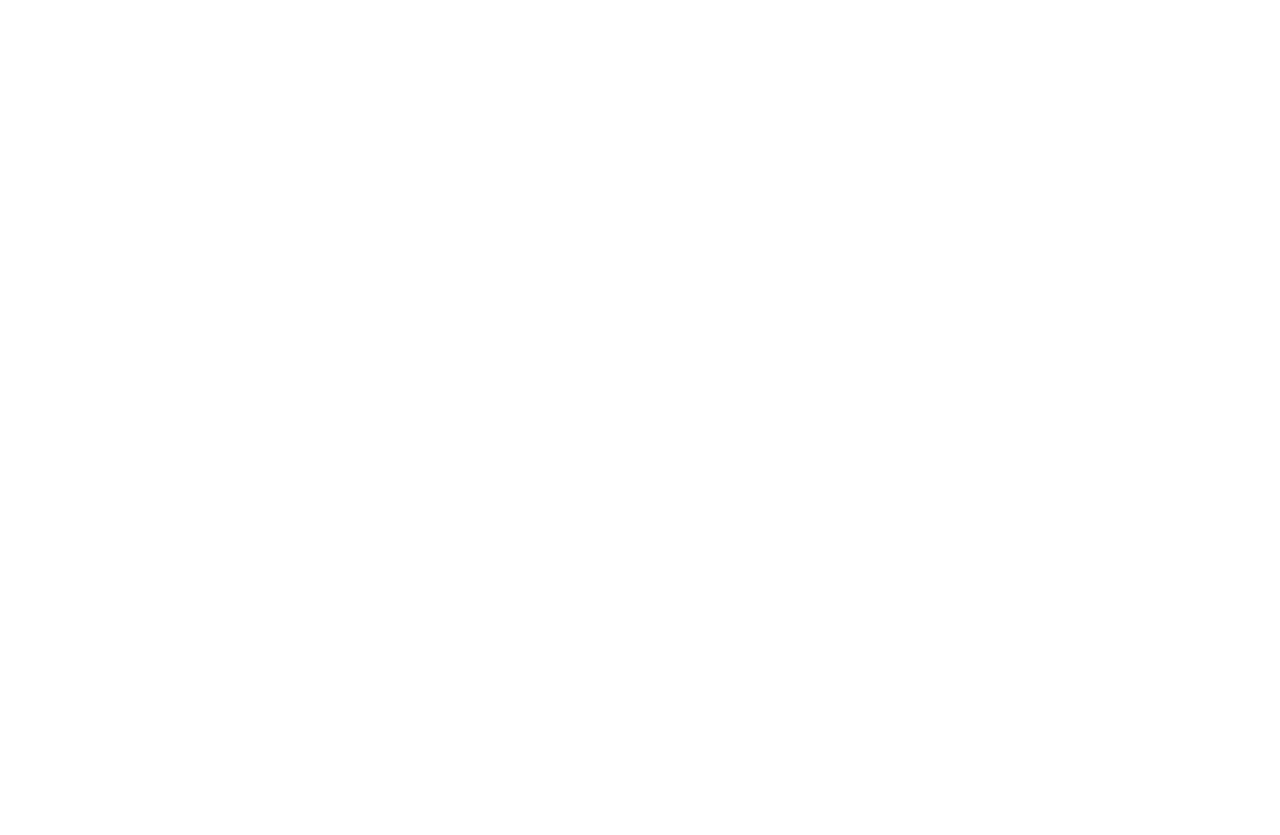
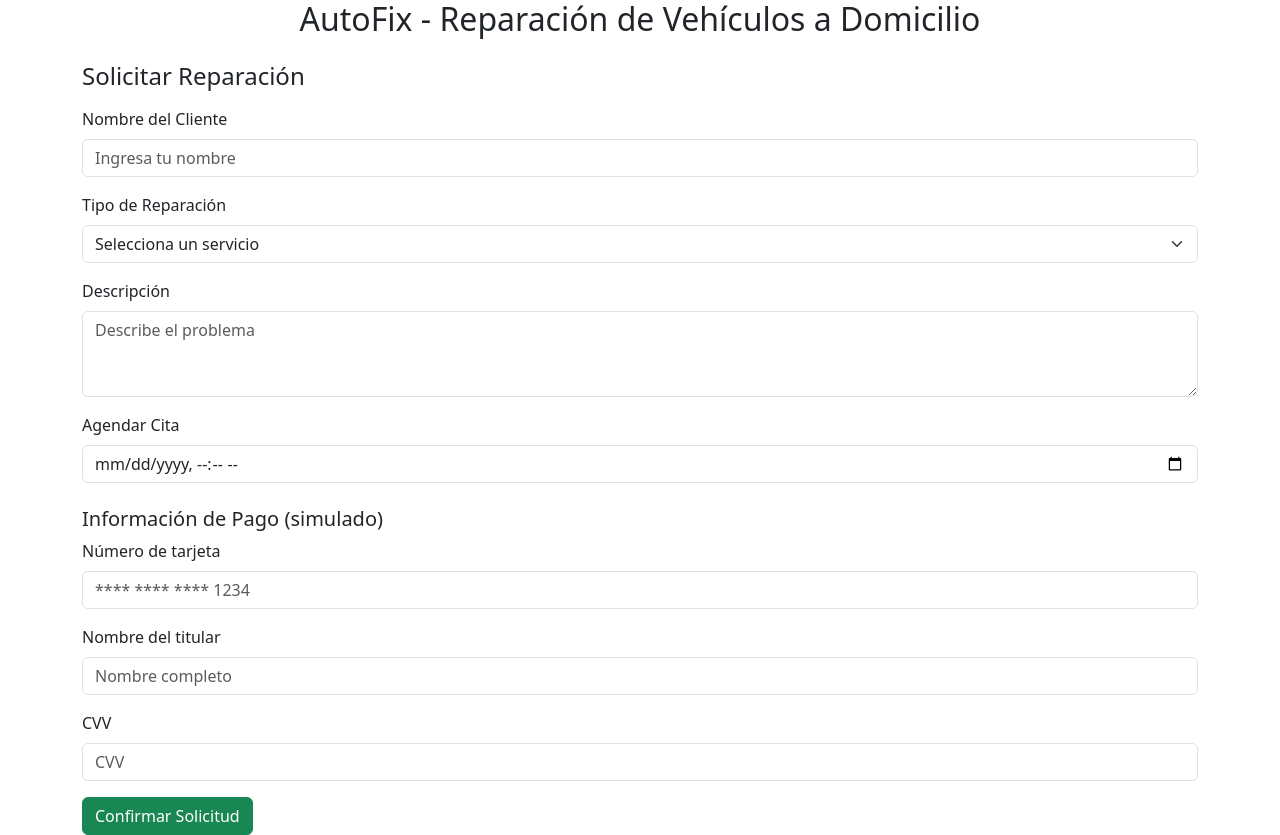
Before and after one commit to psotose/Autofix, a plain HTML site: page index.html in a window 1280 px wide. Before the commit the page ends 800 px from the top, so only its background shows below. Drawn offline with nearby package versions, Linux system fonts and the light colour scheme.

Commit message:
add form for reparation and payment

```diff
--- a/index.html
+++ b/index.html
@@ -7,6 +7,57 @@
     <link href="https://cdn.jsdelivr.net/npm/bootstrap@5.3.7/dist/css/bootstrap.min.css" rel="stylesheet" integrity="sha384-LN+7fdVzj6u52u30Kp6M/trliBMCMKTyK833zpbD+pXdCLuTusPj697FH4R/5mcr" crossorigin="anonymous">
 </head>
 <body>
+    <div class="container">
+        <h2 class="text-center mb-4">AutoFix - Reparación de Vehículos a Domicilio</h2>
+
+    <!-- Formulario -->
+        <h4 class="mb-3">Solicitar Reparación</h4>
+        <form>
+            <div class="mb-3">
+                <label class="form-label">Nombre del Cliente</label>
+                <input type="text" class="form-control" placeholder="Ingresa tu nombre" required>
+            </div>
+
+            <div class="mb-3">
+                <label class="form-label">Tipo de Reparación</label>
+                <select class="form-select" required>
+                    <option selected disabled>Selecciona un servicio</option>
+                    <option value="aceite">Cambio de aceite</option>
+                    <option value="frenos">Revisión de frenos</option>
+                    <option value="electrico">Diagnóstico eléctrico</option>
+                </select>
+            </div>
+
+            <div class="mb-3">
+                <label class="form-label">Descripción</label>
+                <textarea class="form-control" rows="3" placeholder="Describe el problema" required></textarea>
+            </div>
+
+            <div class="mb-3">
+                <label class="form-label">Agendar Cita</label>
+                <input type="datetime-local" class="form-control" required>
+            </div>
+
+            <h5 class="mt-4">Información de Pago (simulado)</h5>
+
+            <div class="mb-3">
+                <label class="form-label">Número de tarjeta</label>
+                <input type="text" class="form-control" placeholder="**** **** **** 1234" required>
+            </div>
+
+            <div class="mb-3">
+                <label class="form-label">Nombre del titular</label>
+                <input type="text" class="form-control" placeholder="Nombre completo" required>
+            </div>
+
+            <div class="mb-3">
+                <label class="form-label">CVV</label>
+                <input type="password" class="form-control" placeholder="CVV" required>
+            </div>
+
+            <button type="submit" class="btn btn-success">Confirmar Solicitud</button>
+        </form>
+    </div>
     <script src="https://cdn.jsdelivr.net/npm/bootstrap@5.3.7/dist/js/bootstrap.bundle.min.js" integrity="sha384-ndDqU0Gzau9qJ1lfW4pNLlhNTkCfHzAVBReH9diLvGRem5+R9g2FzA8ZGN954O5Q" crossorigin="anonymous"></script>
 </body>
 </html>
```
